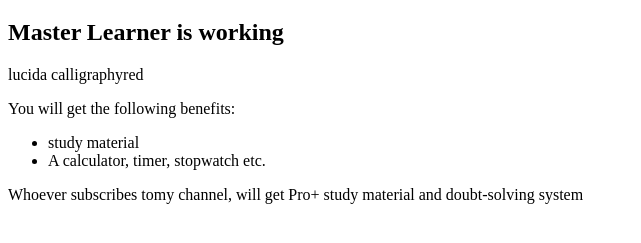
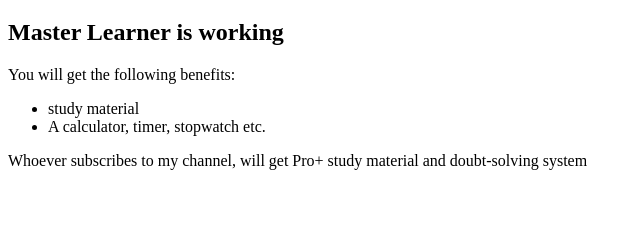
Before and after one commit to master-learner/master-learner.github.io, a plain HTML site: page index.html in a window 1280 px wide. Shown: the part 61-304 px from the top of the page, without its empty margins (0-641 px from the left). Drawn offline with Linux system fonts and the light colour scheme.

Commit message:
Update index.html
updated

```diff
--- a/index.html
+++ b/index.html
@@ -3,12 +3,11 @@
 <body>
 <h1>Coming Soon!</h1>
 <h2>Master Learner is working</h2>
-<font>lucida calligraphy</font><colgroup>red</colgroup>
 <p>You will get the following benefits:</p>
 <ul>
 	<li>study material</li>
 	<li>A calculator, timer, stopwatch etc.</li>
 </ul>
-<p>Whoever subscribes tomy channel, will get Pro+ study material and doubt-solving system</p>
+<p>Whoever subscribes to my channel, will get Pro+ study material and doubt-solving system</p>
 </body>
 </html>
```
